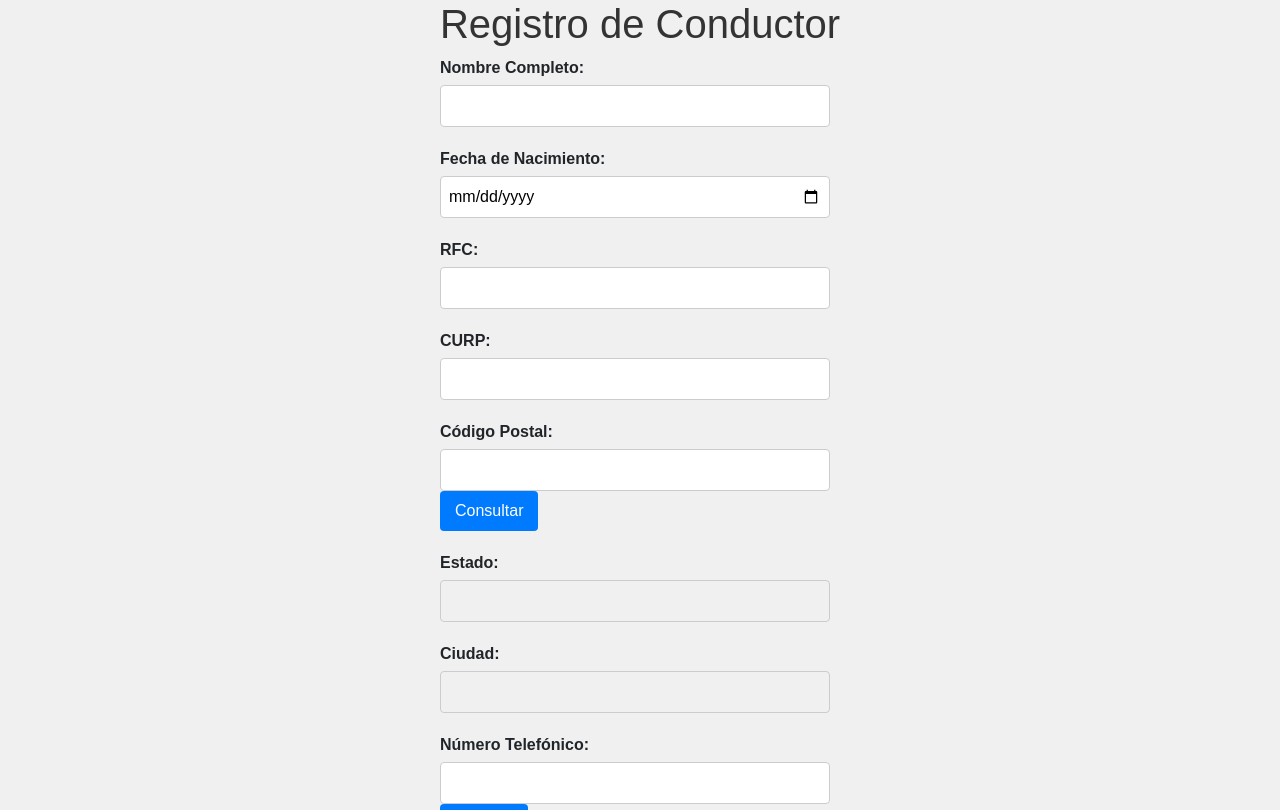
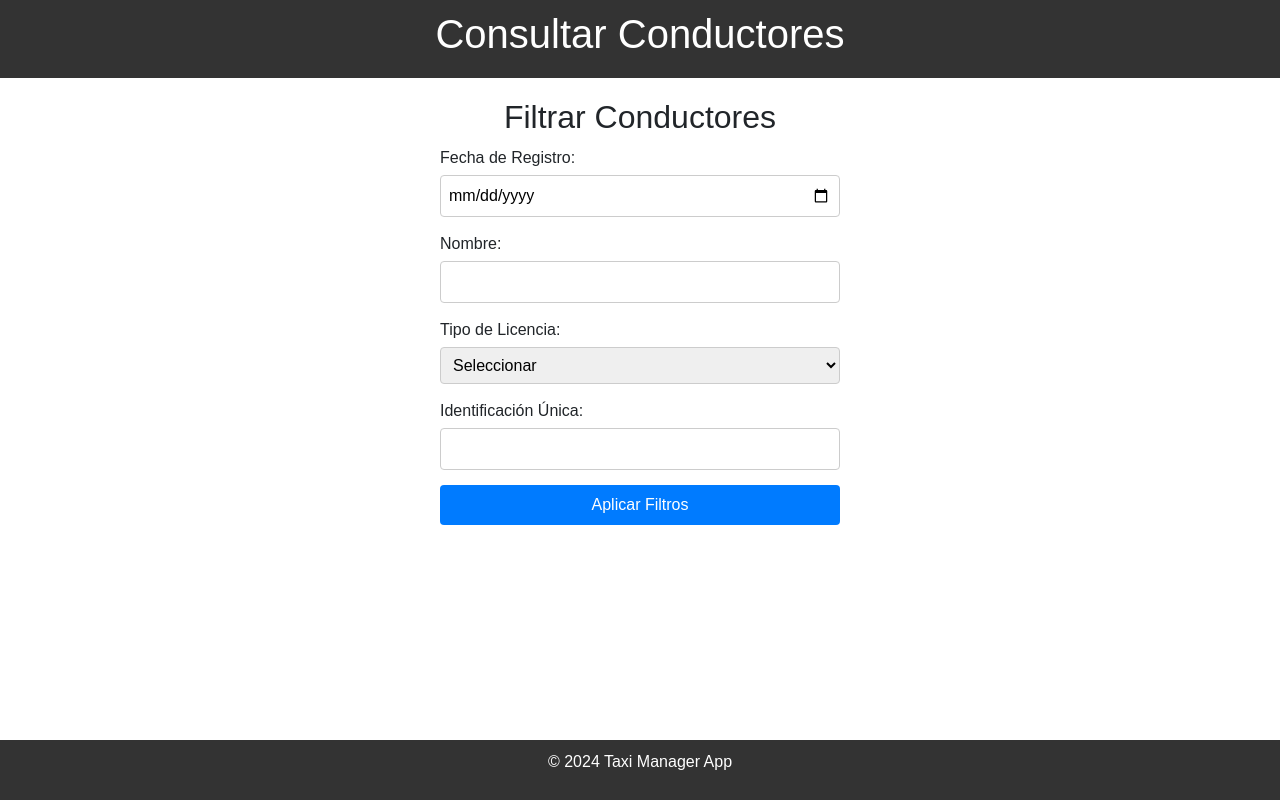
Before and after one commit to Taxi-Manager/WEB-Taxi-Manager-ITQ2024, an Angular app in the folder Taxi-Manager/: page / in a window 1280 px wide. Shown: the top 810 px of the page. Built offline with nearby package versions, Linux system fonts and the light colour scheme.

Commit message:
Creacion de verificar, subir docs, consultar conductor

```diff
--- a/Taxi-Manager/src/app/app.component.html
+++ b/Taxi-Manager/src/app/app.component.html
@@ -1 +1,3 @@
-<app-crear-conductor></app-crear-conductor>
+<!--<app-crear-conductor></app-crear-conductor>-->
+<!--<app-subir-documentos></app-subir-documentos>-->
+<app-consultar-conductor></app-consultar-conductor>
--- a/Taxi-Manager/src/app/app.component.ts
+++ b/Taxi-Manager/src/app/app.component.ts
@@ -3,11 +3,16 @@ import { RouterOutlet } from '@angular/router';
 
 import {CrearConductorComponent} from './compGestionConductores/crear-conductor/crear-conductor.component'
 import {EditDeleteUpdateComponent} from './compGestionConductores/edit-delete-update/edit-delete-update.component'
+import {VerificarDocumentosComponent} from './compGestionConductores/verificar-documentos/verificar-documentos.component';
+import { SubirDocumentosComponent } from './compGestionConductores/subir-documentos/subir-documentos.component';
+import { ConsultarConductorComponent } from './compGestionConductores/consultar-conductor/consultar-conductor.component';
 
 @Component({
   selector: 'app-root',
   standalone: true,
-  imports: [RouterOutlet,CrearConductorComponent,EditDeleteUpdateComponent],
+  imports: [RouterOutlet,CrearConductorComponent,EditDeleteUpdateComponent, VerificarDocumentosComponent,
+    SubirDocumentosComponent, ConsultarConductorComponent
+  ],
   templateUrl: './app.component.html',
   styleUrl: './app.component.css'
 })
--- a/Taxi-Manager/src/app/compGestionConductores/consultar-conductor/consultar-conductor.component.css
+++ b/Taxi-Manager/src/app/compGestionConductores/consultar-conductor/consultar-conductor.component.css
@@ -0,0 +1,63 @@
+body {
+    font-family: Arial, sans-serif;
+    margin: 0;
+    padding: 0;
+  }
+
+  header {
+    background-color: #333;
+    color: #fff;
+    padding: 10px;
+    text-align: center;
+  }
+
+  main {
+    padding: 20px;
+  }
+
+  h1, h2 {
+    margin-bottom: 10px;
+    text-align: center;
+  }
+
+  form {
+    display: flex;
+    flex-direction: column;
+    max-width: 400px;
+    margin: 0 auto;
+  }
+
+  label {
+    margin-bottom: 5px;
+  }
+
+  input[type="text"],
+  input[type="date"],
+  select,
+  button {
+    margin-bottom: 15px;
+    padding: 8px;
+    border: 1px solid #ccc;
+    border-radius: 4px;
+  }
+
+  button {
+    background-color: #007bff;
+    color: #fff;
+    border: none;
+    cursor: pointer;
+  }
+
+  button:hover {
+    background-color: #0056b3;
+  }
+
+  footer {
+    background-color: #333;
+    color: #fff;
+    text-align: center;
+    padding: 10px;
+    position: fixed;
+    bottom: 0;
+    width: 100%;
+  }
--- a/Taxi-Manager/src/app/compGestionConductores/consultar-conductor/consultar-conductor.component.html
+++ b/Taxi-Manager/src/app/compGestionConductores/consultar-conductor/consultar-conductor.component.html
@@ -1 +1,52 @@
-<p>consultar-conductor works!</p>
+<!DOCTYPE html>
+<html lang="es">
+<head>
+  <meta charset="UTF-8">
+  <meta name="viewport" content="width=device-width, initial-scale=1.0">
+  <title>Consultar Conductores</title>
+</head>
+<body>
+  <header>
+    <h1>Consultar Conductores</h1>
+  </header>
+  <main>
+    <section id="filtros-conductores">
+      <h2>Filtrar Conductores</h2>
+      <form>
+        <label for="fecha-registro">Fecha de Registro:</label>
+        <input type="date" id="fecha-registro">
+        <label for="nombre">Nombre:</label>
+        <input type="text" id="nombre">
+        <label for="tipo-licencia">Tipo de Licencia:</label>
+        <select id="tipo-licencia">
+          <option value="">Seleccionar</option>
+          <option value="A">Tipo A</option>
+          <option value="B">Tipo B</option>
+          <option value="C">Tipo C</option>
+        </select>
+        <label for="identificacion">Identificación Única:</label>
+        <input type="text" id="identificacion" pattern="[0-9]{4}" title="Debe ser un número de 4 dígitos">
+        <button type="button" onclick="aplicarFiltros()">Aplicar Filtros</button>
+      </form>
+    </section>
+    <section id="resultado-filtros">
+      <!-- Aquí se mostraría la lista de conductores filtrados -->
+      <!-- Ejemplo de un conductor en la lista -->
+      <!-- <div class="conductor">
+        <span>Nombre del Conductor</span>
+        <span>Fecha de Registro: 2024-04-29</span>
+        <span>Tipo de Licencia: Tipo B</span>
+        <span>ID Única: 1234</span>
+        <button onclick="editarConductor()">Editar</button>
+        <button onclick="eliminarConductor()">Eliminar</button>
+        <button onclick="actualizarDocumentos()">Actualizar Documentos</button>
+      </div> -->
+      <!-- Más conductores en la lista -->
+    </section>
+  </main>
+  <footer>
+    <p>&copy; 2024 Taxi Manager App</p>
+  </footer>
+  <script src="script.js"></script>
+</body>
+</html>
--- a/Taxi-Manager/src/app/compGestionConductores/subir-documentos/subir-documentos.component.css
+++ b/Taxi-Manager/src/app/compGestionConductores/subir-documentos/subir-documentos.component.css
@@ -0,0 +1,67 @@
+body {
+    font-family: Arial, sans-serif;
+    margin: 0;
+    padding: 0;
+  }
+
+  header {
+    background-color: #333;
+    color: #fff;
+    padding: 10px;
+    text-align: center;
+  }
+
+  main {
+    padding: 20px;
+  }
+
+  h1, h2 {
+    margin-bottom: 10px;
+    text-align: center;
+  }
+
+  form {
+    display: flex;
+    flex-direction: column;
+    max-width: 400px;
+    margin: 0 auto;
+  }
+
+  label {
+    margin-bottom: 5px;
+  }
+
+  input[type="text"],
+  input[type="tel"],
+  input[type="file"],
+  button {
+    margin-bottom: 15px;
+    padding: 8px;
+    border: 1px solid #ccc;
+    border-radius: 4px;
+  }
+
+  input[type="file"] {
+    padding: 5px;
+  }
+
+  button {
+    background-color: #007bff;
+    color: #fff;
+    border: none;
+    cursor: pointer;
+  }
+
+  button:hover {
+    background-color: #0056b3;
+  }
+
+  footer {
+    background-color: #333;
+    color: #fff;
+    text-align: center;
+    padding: 10px;
+    position: fixed;
+    bottom: 0;
+    width: 100%;
+  }
--- a/Taxi-Manager/src/app/compGestionConductores/subir-documentos/subir-documentos.component.html
+++ b/Taxi-Manager/src/app/compGestionConductores/subir-documentos/subir-documentos.component.html
@@ -1 +1,28 @@
-<p>subir-documentos works!</p>
+<!DOCTYPE html>
+<html lang="es">
+<head>
+  <meta charset="UTF-8">
+  <meta name="viewport" content="width=device-width, initial-scale=1.0">
+  <title>Subir Documentos del Conductor</title>
+</head>
+<body>
+  <header>
+    <h1>Subir Documentos del Conductor</h1>
+  </header>
+  <main>
+    <section id="subida-documentos">
+      <h1>Datos del Conductor</h1>
+      <h2>Subir Documentos</h2>
+      <form enctype="multipart/form-data">
+        <label for="licencia-conducir">Licencia de conducir para taxi (PDF):</label>
+        <input type="file" id="licencia-conducir" accept=".pdf" required>
+        <label for="identificacion-ine">Identificación oficial (INE) (PDF):</label>
+        <input type="file" id="identificacion-ine" accept=".pdf" required>
+        <label for="comprobante-domicilio">Comprobante de domicilio (PDF, no mayor a 3 meses):</label>
+        <input type="file" id="comprobante-domicilio" accept=".pdf" required>
+        <button onclick="validarDocumentos()">Subir Documentos</button>
+      </form>
+    </section>
+  </main>
+</body>
+</html>
--- a/Taxi-Manager/src/app/compGestionConductores/verificar-documentos/verificar-documentos.component.css
+++ b/Taxi-Manager/src/app/compGestionConductores/verificar-documentos/verificar-documentos.component.css
@@ -0,0 +1,65 @@
+body {
+    font-family: Arial, sans-serif;
+    margin: 0;
+    padding: 0;
+  }
+
+  header {
+    background-color: #333;
+    color: #fff;
+    padding: 10px;
+    text-align: center;
+  }
+
+  main {
+    padding: 20px;
+  }
+
+  h1, h2 {
+    margin-bottom: 10px;
+  }
+
+  ul {
+    list-style-type: none;
+    padding: 0;
+  }
+
+  li {
+    border: 1px solid #ccc;
+    padding: 10px;
+    margin-bottom: 10px;
+    display: flex;
+    justify-content: space-between;
+    align-items: center;
+  }
+
+  button {
+    background-color: #007bff;
+    color: #fff;
+    border: none;
+    padding: 8px 12px;
+    cursor: pointer;
+  }
+
+  button:hover {
+    background-color: #0056b3;
+  }
+
+  #verificacion-documentos {
+    margin-top: 20px;
+  }
+
+  #documentos-conductor img {
+    max-width: 100%;
+    margin-bottom: 10px;
+  }
+
+  footer {
+    background-color: #333;
+    color: #fff;
+    text-align: center;
+    padding: 10px;
+    position: fixed;
+    bottom: 0;
+    width: 100%;
+  }
--- a/Taxi-Manager/src/app/compGestionConductores/verificar-documentos/verificar-documentos.component.html
+++ b/Taxi-Manager/src/app/compGestionConductores/verificar-documentos/verificar-documentos.component.html
@@ -1 +1,45 @@
-<p>verificar-documentos works!</p>
+<!DOCTYPE html>
+<html lang="es">
+<head>
+  <meta charset="UTF-8">
+  <meta name="viewport" content="width=device-width, initial-scale=1.0">
+  <title>Verificar Documentos del Conductor</title>
+
+</head>
+<body>
+  <header>
+    <h1>Verificar Documentos del Conductor</h1>
+  </header>
+  <main>
+    <section id="lista-conductores">
+      <h2>Lista de Conductores Registrados</h2>
+      <ul>
+        <!-- Ejemplo de conductor en la lista -->
+        <li>
+          <span>Nombre del Conductor</span>
+          <span>Número de Teléfono</span>
+          <span>Estado de Verificación: <strong>Verificado</strong></span>
+          <button onclick="mostrarDocumentos()">Ver y Verificar Documentos</button>
+        </li>
+        <!-- Más conductores en la lista -->
+      </ul>
+    </section>
+    <section id="verificacion-documentos" style="display: none;">
+      <h2>Verificación de Documentos</h2>
+      <div id="documentos-conductor">
+        <h3>Licencia de conducir para taxi vigente</h3>
+        <input type="file" accept="image/*" id="licencia-conducir" required>
+        <h3>Identificación oficial (INE)</h3>
+        <input type="file" accept="image/*" id="identificacion-ine" required>
+        <h3>Comprobante de domicilio (no mayor a 3 meses)</h3>
+        <input type="file" accept="image/*" id="comprobante-domicilio" required>
+      </div>
+      <button onclick="cargarDocumentos()">Cargar Documentos Verificados</button>
+    </section>
+  </main>
+  <footer>
+    <p>&copy; 2024 Taxi Manager App</p>
+  </footer>
+
+</body>
+</html>
```
